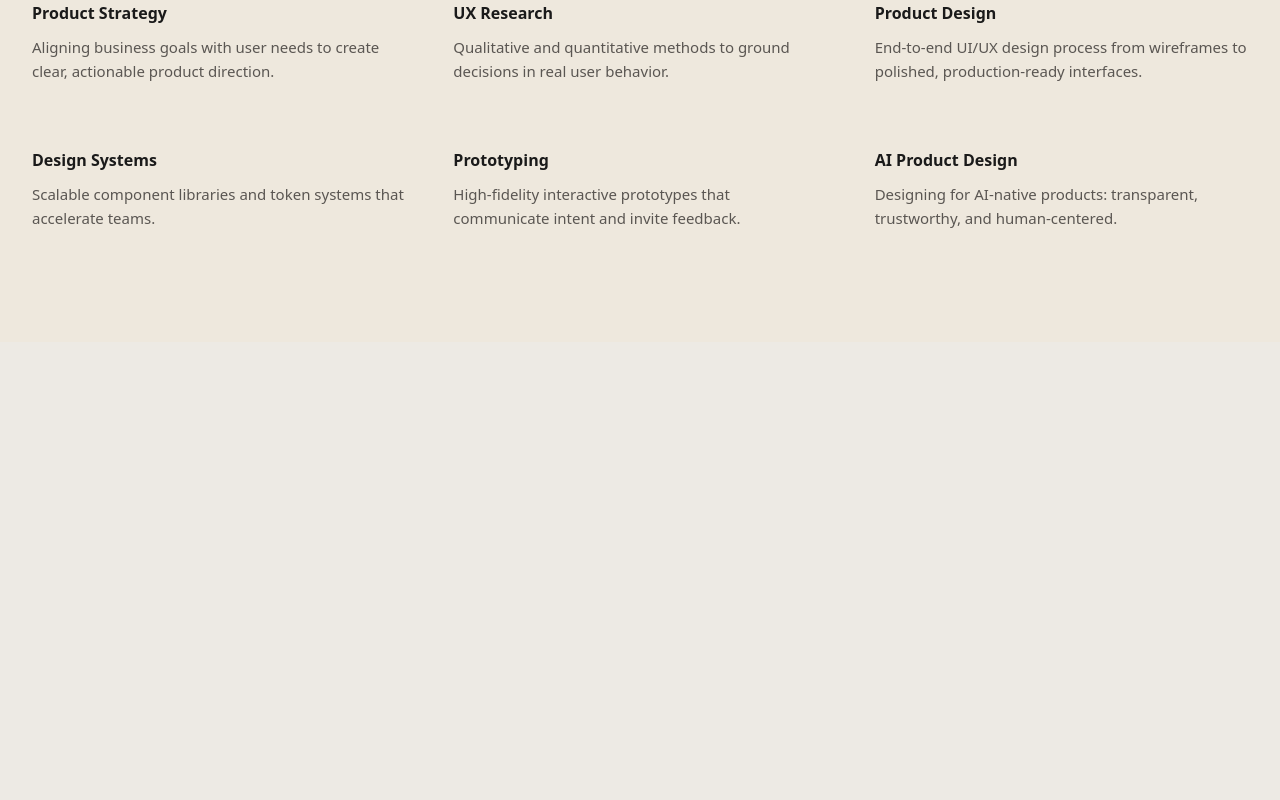
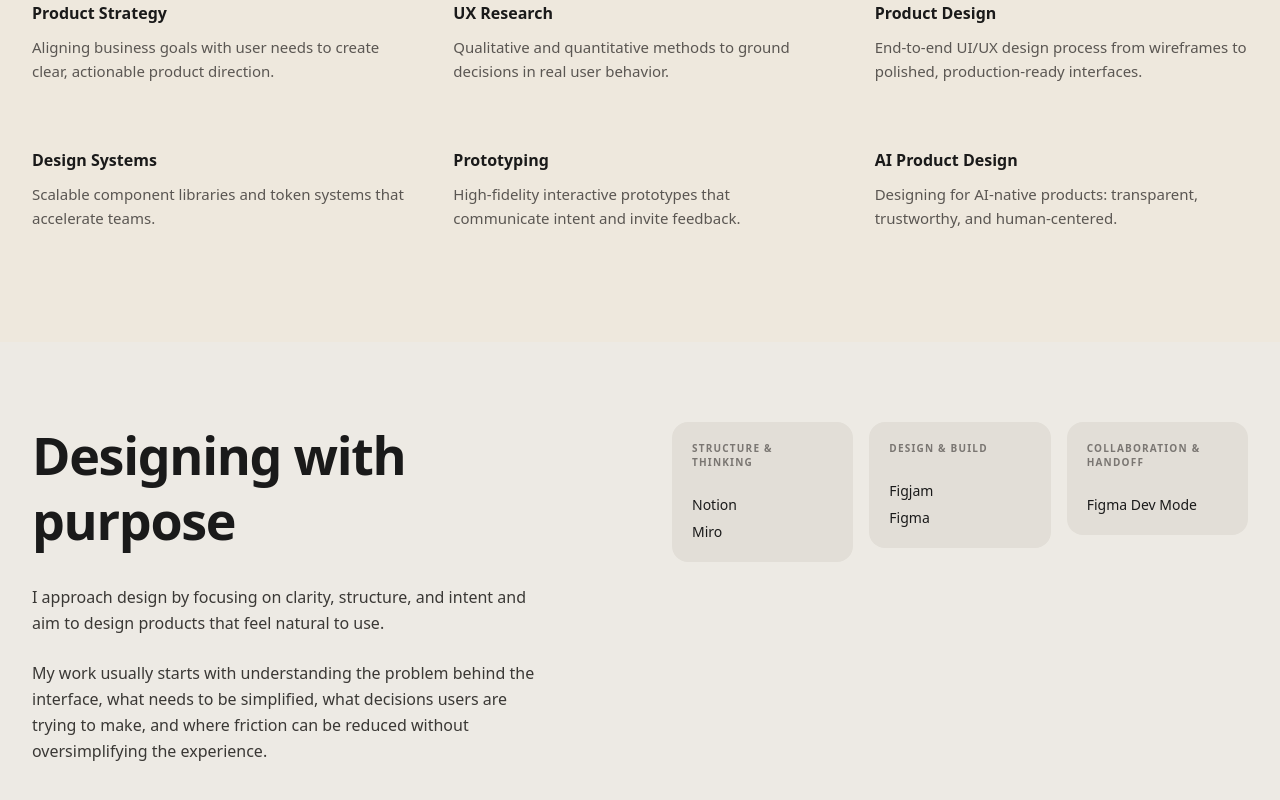
Before and after one commit to Nemwel-Boniface/rachaeluiux, a Next.js app: page / in a window 1280 px wide. Shown: the part 1984-2784 px from the top of the page. Before the commit the page ends 2326 px from the top, so only its background shows below. Built offline with nearby package versions, Linux system fonts and the light colour scheme.

Commit message:
feat: add DesigningWithPurpose to page

```diff
--- a/src/app/page.tsx
+++ b/src/app/page.tsx
@@ -2,6 +2,7 @@ import Navbar from "@/components/Navbar";
 import Landing from "@/components/sections/landing";
 import FeaturedProjects from "@/components/sections/featured-projects";
 import AreasOfFocus from "@/components/sections/areas-of-focus";
+import DesigningWithPurpose from "@/components/sections/design-with-purpose";
 
 export default function Home() {
   return (
@@ -10,6 +11,7 @@ export default function Home() {
       <Landing />
       <FeaturedProjects />
       <AreasOfFocus />
+      <DesigningWithPurpose />
     </main>
   );
 }
```
